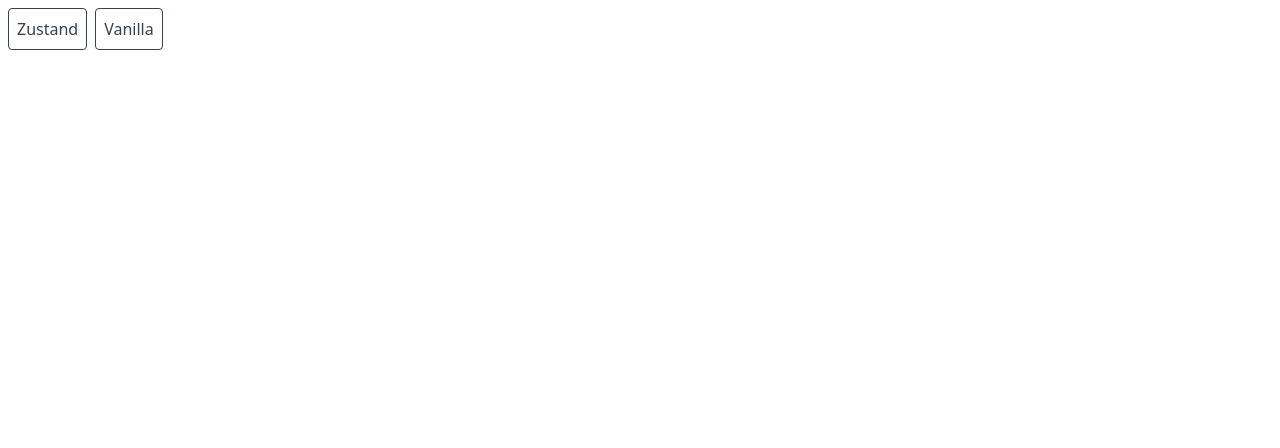
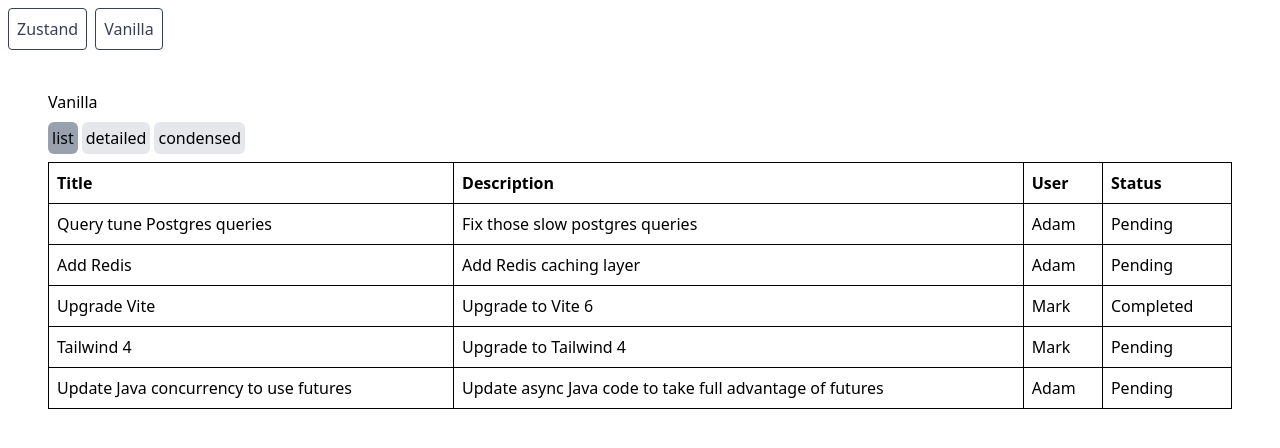
Before and after one commit to ruanres/zustand-sandbox, a React (Vite) app: page / in a window 1280 px wide. Both pictures are taken after a click on the button "Vanilla". Shown: the top 448 px of the page. Built offline with nearby package versions, Linux system fonts and the light colour scheme.

Commit message:
Add Vanilla app

```diff
--- a/src/main.tsx
+++ b/src/main.tsx
@@ -2,6 +2,7 @@ import { StrictMode, useState, type FC } from "react";
 import { createRoot } from "react-dom/client";
 
 import ZustandApp from "./zustand/ZustandApp";
+import VanillaApp from "./vanilla/VanillaApp";
 
 import "./App.css";
 
@@ -18,7 +19,7 @@ const Root: FC = () => {
           Vanilla
         </button>
       </div>
-      {app === "zustand" ? <ZustandApp /> : null}
+      {app === "zustand" ? <ZustandApp /> : <VanillaApp />}
     </div>
   );
 };
--- /dev/null
+++ b/src/vanilla/VanillaApp.tsx
@@ -0,0 +1,26 @@
+import { useEffect } from "react";
+
+import { useTasksStore } from "./tasks-store";
+import { tasks } from "../dummy-tasks-data";
+import { TasksHeader } from "./components/tasks-header";
+import { TasksBody } from "./components/tasks-body";
+
+function App() {
+  const { setTasks, setCurrentView, setCurrentUserFilter } = useTasksStore();
+
+  useEffect(() => {
+    setTasks(tasks);
+    setCurrentView("list");
+    setCurrentUserFilter("Adam");
+  }, []);
+
+  return (
+    <div className="m-5 p-5 flex flex-col gap-2">
+      <span>Vanilla</span>
+      <TasksHeader />
+      <TasksBody />
+    </div>
+  );
+}
+
+export default App;
--- /dev/null
+++ b/src/vanilla/components/tasks-body.tsx
@@ -0,0 +1,94 @@
+import type { FC } from "react";
+import { useTasksStore } from "../tasks-store";
+import { cn } from "../../utils";
+
+export const TasksBody: FC = () => {
+  const { currentView } = useTasksStore();
+
+  return (
+    <div className="flex gap-1">
+      {currentView === "list" && <TasksList />}
+      {currentView === "detailed" && <TasksDetailed />}
+      {currentView === "condensed" && <TasksCondensed />}
+    </div>
+  );
+};
+
+const TasksList: FC = () => {
+  const { tasks } = useTasksStore();
+
+  return (
+    <table className="w-full border-collapse">
+      <thead>
+        <tr>
+          <th className="border p-2 text-left">Title</th>
+          <th className="border p-2 text-left">Description</th>
+          <th className="border p-2 text-left">User</th>
+          <th className="border p-2 text-left">Status</th>
+        </tr>
+      </thead>
+      <tbody>
+        {tasks.map(task => (
+          <tr key={task.id}>
+            <td className="border p-2">{task.title}</td>
+            <td className="border p-2">{task.description}</td>
+            <td className="border p-2">{task.user}</td>
+            <td className="border p-2">{task.completed ? "Completed" : "Pending"}</td>
+          </tr>
+        ))}
+      </tbody>
+    </table>
+  );
+};
+
+const TasksCondensed: FC = () => {
+  const { tasks } = useTasksStore();
+
+  return (
+    <div className="flex flex-col gap-2">
+      {tasks.map(task => (
+        <div key={task.id} className="flex flex-col gap-2 border p-2 rounded">
+          <div className="font-bold">{task.title}</div>
+          <div className="text-sm text-gray-600">{task.user}</div>
+          <div className="text-sm">{task.completed ? "✓ Done" : "○ Pending"}</div>
+        </div>
+      ))}
+    </div>
+  );
+};
+
+const TasksDetailed: FC = () => {
+  const { tasks } = useTasksStore();
+
+  return (
+    <div className="flex flex-col gap-4">
+      {tasks.map(task => (
+        <div key={task.id} className="flex flex-col gap-3 border p-4 rounded-lg shadow-sm">
+          <div className="flex justify-between items-center">
+            <h3 className="text-xl font-bold">{task.title}</h3>
+            <span
+              className={cn(
+                "px-3 py-1 rounded-full text-sm",
+                task.completed ? "bg-green-100 text-green-800" : "bg-yellow-100 text-yellow-800"
+              )}
+            >
+              {task.completed ? "Completed" : "In Progress"}
+            </span>
+          </div>
+          <p className="text-gray-700">{task.description}</p>
+          <div className="flex items-center gap-2 text-sm text-gray-600">
+            <svg className="w-4 h-4" fill="none" stroke="currentColor" viewBox="0 0 24 24">
+              <path
+                strokeLinecap="round"
+                strokeLinejoin="round"
+                strokeWidth="2"
+                d="M16 7a4 4 0 11-8 0 4 4 0 018 0zM12 14a7 7 0 00-7 7h14a7 7 0 00-7-7z"
+              />
+            </svg>
+            <span>Assigned to: {task.user}</span>
+          </div>
+        </div>
+      ))}
+    </div>
+  );
+};
--- /dev/null
+++ b/src/vanilla/components/tasks-header.tsx
@@ -0,0 +1,21 @@
+import type { FC } from "react";
+import { allViews, useTasksStore } from "../tasks-store";
+import { cn } from "../../utils";
+
+export const TasksHeader: FC = () => {
+  const { currentView, setCurrentView } = useTasksStore();
+
+  return (
+    <div className="flex gap-1">
+      {allViews.map(view => (
+        <button
+          onClick={() => setCurrentView(view)}
+          className={cn("p-1 bg-gray-200 rounded-md", { "bg-gray-400": view === currentView })}
+          disabled={view === currentView}
+        >
+          {view}
+        </button>
+      ))}
+    </div>
+  );
+};
--- /dev/null
+++ b/src/vanilla/tasks-store.ts
@@ -0,0 +1,24 @@
+import { create } from "zustand";
+import type { Task } from "../utils";
+
+export type TasksView = "list" | "detailed" | "condensed";
+
+export type TasksState = {
+  tasks: Task[];
+  setTasks: (tasks: Task[]) => void;
+  currentView: TasksView;
+  setCurrentView: (tasksView: TasksView) => void;
+  currentUserFilter: string;
+  setCurrentUserFilter: (newUserFilter: string) => void;
+};
+
+export const useTasksStore = create<TasksState>(set => ({
+  tasks: [],
+  setTasks: (tasks: Task[]) => set({ tasks }),
+  currentView: "list",
+  setCurrentView: (newView: TasksView) => set({ currentView: newView }),
+  currentUserFilter: "",
+  setCurrentUserFilter: (newUserFilter: string) => set({ currentUserFilter: newUserFilter }),
+}));
+
+export const allViews: TasksView[] = ["list", "detailed", "condensed"];
```
